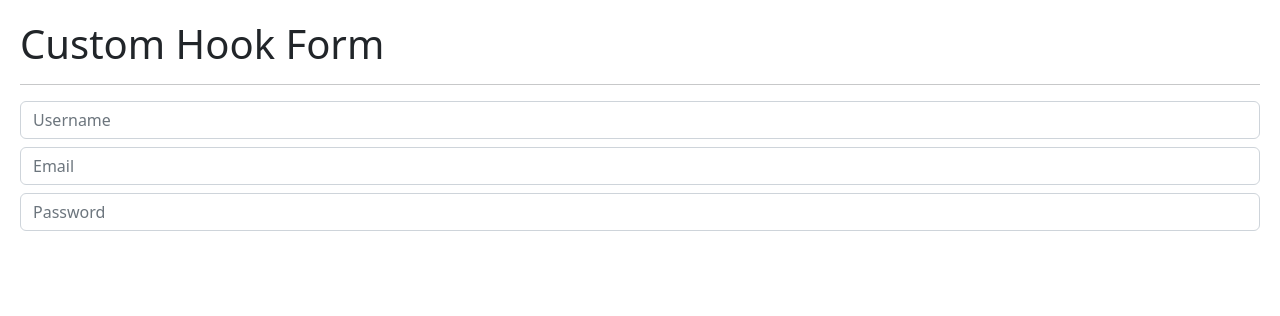
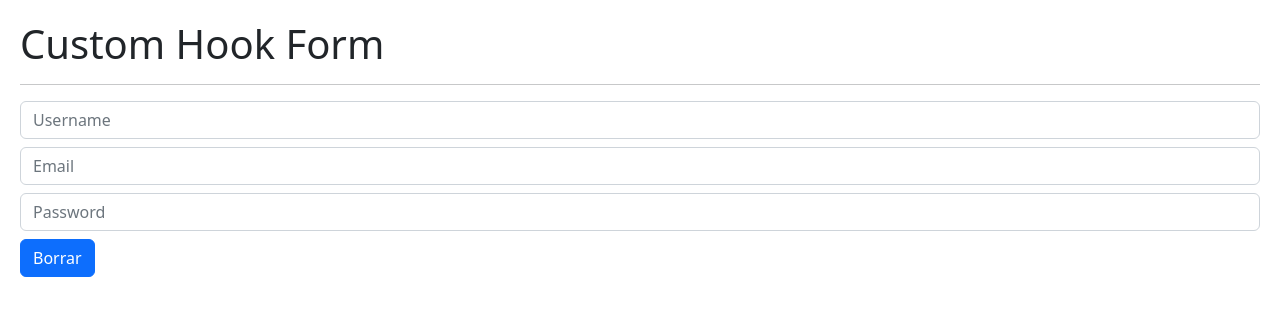
Before and after one commit to daviddiazh/Hooks-App-reactjs, a React (Vite) app: page / in a window 1280 px wide. Shown: the top 316 px of the page. Built offline with nearby package versions, Linux system fonts and the light colour scheme.

Commit message:
Adding useForm (custom hook for management forms)

```diff
--- a/src/02-useEffect/CustomHookForm.jsx
+++ b/src/02-useEffect/CustomHookForm.jsx
@@ -2,7 +2,7 @@
 
 export const CustomHookForm = () => {
 
-    const { formState, onInputChange, username, email, password } = useForm({
+    const { formState, onInputChange, onResetForm, username, email, password } = useForm({
         username: '',
         email: '',
         password: '',
@@ -42,6 +42,8 @@
                 onChange={ onInputChange }
             />
 
+            <button className="btn btn-primary mt-2" onClick={ onResetForm }>Borrar</button>
+
         </>
     )
 }
--- a/src/hooks/useForm.js
+++ b/src/hooks/useForm.js
@@ -5,7 +5,7 @@
     const [ formState, setFormState ] = useState( initialState );
 
     const onInputChange = ({ target }) => {
-        const { name, value } = target
+        const { name, value } = target;
 
         setFormState({
             ...formState,
@@ -13,9 +13,15 @@
         });
     }
 
+    const onResetForm = () => {
+
+        setFormState( initialState );
+    }
+
     return {
         ...formState,
         formState,
-        onInputChange
+        onInputChange,
+        onResetForm
     }
 }
```
